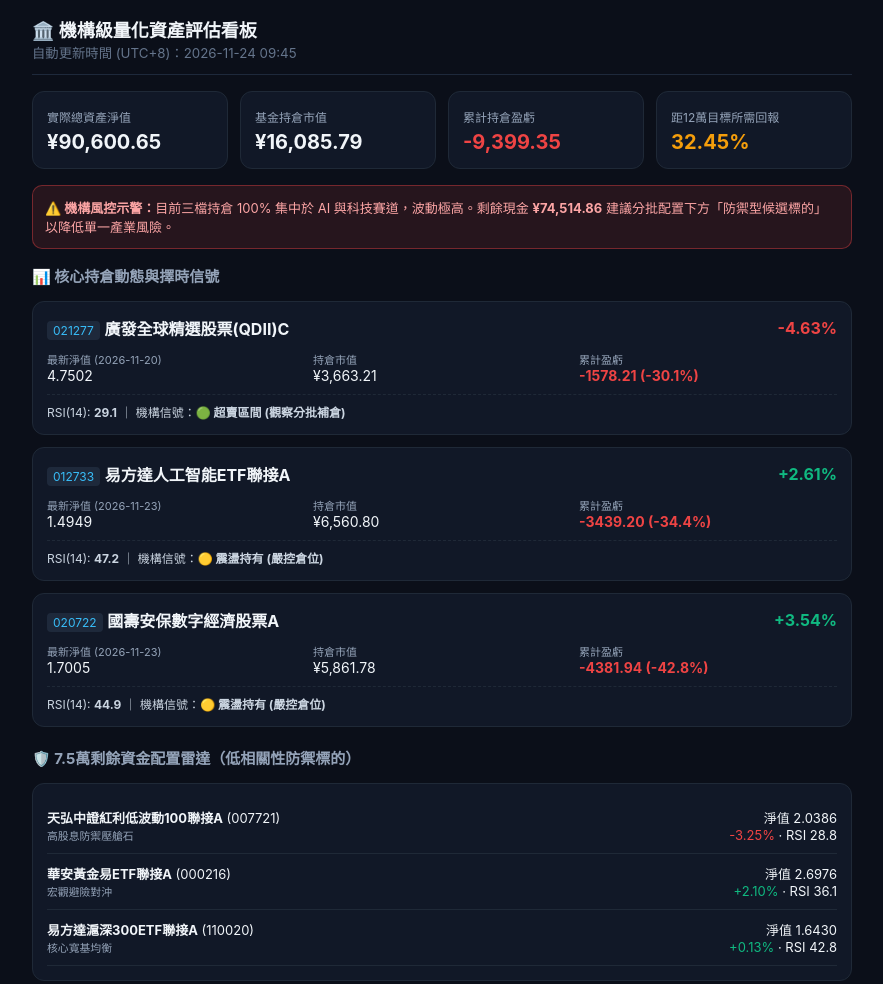
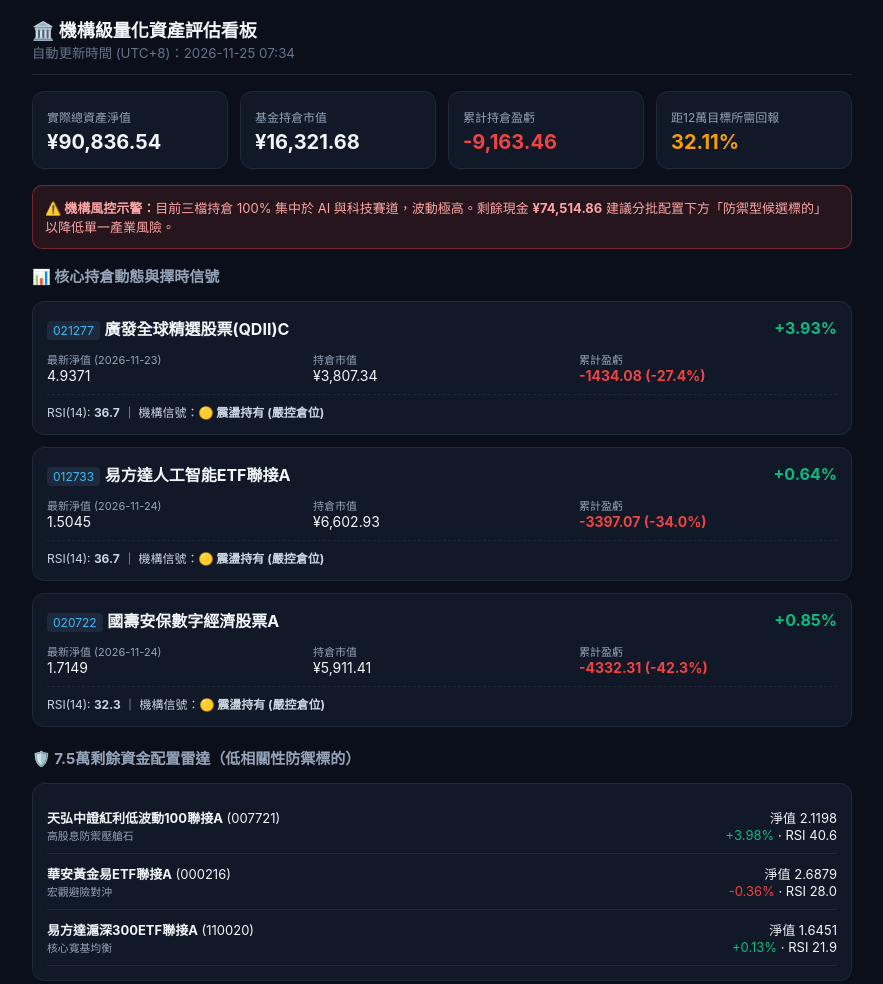
Before and after one commit to kkkkent666/My-fund-dashboard, a plain HTML site: page index.html in a window 1280 px wide. Shown: the top 984 px of the page, without its empty margins (198-1081 px from the left). Drawn offline with Linux system fonts and the light colour scheme.

Commit message:
Auto-update daily fund NAV and dashboard

```diff
--- a/index.html
+++ b/index.html
@@ -27,13 +27,13 @@
 <body>
 <div class="container">
   <div class="header">
-    <div><h2 style="margin:0;font-size:18px;">🏛️ 機構級量化資產評估看板</h2><small style="color:#64748b">自動更新時間 (UTC+8)：2026-11-24 09:45</small></div>
+    <div><h2 style="margin:0;font-size:18px;">🏛️ 機構級量化資產評估看板</h2><small style="color:#64748b">自動更新時間 (UTC+8)：2026-11-25 07:34</small></div>
   </div>
   <div class="kpi-grid">
-    <div class="kpi"><small>實際總資產淨值</small><div class="val">¥90,600.65</div></div>
-    <div class="kpi"><small>基金持倉市值</small><div class="val">¥16,085.79</div></div>
-    <div class="kpi"><small>累計持倉盈虧</small><div class="val" style="color:#ef4444">-9,399.35</div></div>
-    <div class="kpi"><small>距12萬目標所需回報</small><div class="val" style="color:#f59e0b">32.45%</div></div>
+    <div class="kpi"><small>實際總資產淨值</small><div class="val">¥90,836.54</div></div>
+    <div class="kpi"><small>基金持倉市值</small><div class="val">¥16,321.68</div></div>
+    <div class="kpi"><small>累計持倉盈虧</small><div class="val" style="color:#ef4444">-9,163.46</div></div>
+    <div class="kpi"><small>距12萬目標所需回報</small><div class="val" style="color:#f59e0b">32.11%</div></div>
   </div>
   <div class="alert-box">
     <b>⚠️ 機構風控示警：</b>目前三檔持倉 100% 集中於 AI 與科技賽道，波動極高。剩餘現金 <b>¥74,514.86</b> 建議分批配置下方「防禦型候選標的」以降低單一產業風險。
@@ -43,57 +43,57 @@
         <div class="card">
             <div class="row-between">
                 <div><span class="badge">021277</span> <strong>廣發全球精選股票(QDII)C</strong></div>
-                <span style="color:#ef4444;font-weight:bold;">-4.63%</span>
+                <span style="color:#10b981;font-weight:bold;">+3.93%</span>
             </div>
             <div class="grid-3">
-                <div><small>最新淨值 (2026-11-20)</small><div>4.7502</div></div>
-                <div><small>持倉市值</small><div>¥3,663.21</div></div>
-                <div><small>累計盈虧</small><div style="color:#ef4444;font-weight:bold;">-1578.21 (-30.1%)</div></div>
+                <div><small>最新淨值 (2026-11-23)</small><div>4.9371</div></div>
+                <div><small>持倉市值</small><div>¥3,807.34</div></div>
+                <div><small>累計盈虧</small><div style="color:#ef4444;font-weight:bold;">-1434.08 (-27.4%)</div></div>
             </div>
-            <div class="signal-bar">RSI(14): <b>29.1</b> ｜ 機構信號：<b>🟢 超賣區間 (觀察分批補倉)</b></div>
+            <div class="signal-bar">RSI(14): <b>36.7</b> ｜ 機構信號：<b>🟡 震盪持有 (嚴控倉位)</b></div>
         </div>
         <div class="card">
             <div class="row-between">
                 <div><span class="badge">012733</span> <strong>易方達人工智能ETF聯接A</strong></div>
-                <span style="color:#10b981;font-weight:bold;">+2.61%</span>
+                <span style="color:#10b981;font-weight:bold;">+0.64%</span>
             </div>
             <div class="grid-3">
-                <div><small>最新淨值 (2026-11-23)</small><div>1.4949</div></div>
-                <div><small>持倉市值</small><div>¥6,560.80</div></div>
-                <div><small>累計盈虧</small><div style="color:#ef4444;font-weight:bold;">-3439.20 (-34.4%)</div></div>
+                <div><small>最新淨值 (2026-11-24)</small><div>1.5045</div></div>
+                <div><small>持倉市值</small><div>¥6,602.93</div></div>
+                <div><small>累計盈虧</small><div style="color:#ef4444;font-weight:bold;">-3397.07 (-34.0%)</div></div>
             </div>
-            <div class="signal-bar">RSI(14): <b>47.2</b> ｜ 機構信號：<b>🟡 震盪持有 (嚴控倉位)</b></div>
+            <div class="signal-bar">RSI(14): <b>36.7</b> ｜ 機構信號：<b>🟡 震盪持有 (嚴控倉位)</b></div>
         </div>
         <div class="card">
             <div class="row-between">
                 <div><span class="badge">020722</span> <strong>國壽安保數字經濟股票A</strong></div>
-                <span style="color:#10b981;font-weight:bold;">+3.54%</span>
+                <span style="color:#10b981;font-weight:bold;">+0.85%</span>
             </div>
             <div class="grid-3">
-                <div><small>最新淨值 (2026-11-23)</small><div>1.7005</div></div>
-                <div><small>持倉市值</small><div>¥5,861.78</div></div>
-                <div><small>累計盈虧</small><div style="color:#ef4444;font-weight:bold;">-4381.94 (-42.8%)</div></div>
+                <div><small>最新淨值 (2026-11-24)</small><div>1.7149</div></div>
+                <div><small>持倉市值</small><div>¥5,911.41</div></div>
+                <div><small>累計盈虧</small><div style="color:#ef4444;font-weight:bold;">-4332.31 (-42.3%)</div></div>
             </div>
-            <div class="signal-bar">RSI(14): <b>44.9</b> ｜ 機構信號：<b>🟡 震盪持有 (嚴控倉位)</b></div>
+            <div class="signal-bar">RSI(14): <b>32.3</b> ｜ 機構信號：<b>🟡 震盪持有 (嚴控倉位)</b></div>
         </div>
   <h3 style="font-size:15px;color:#94a3b8;margin-top:20px;">🛡️ 7.5萬剩餘資金配置雷達（低相關性防禦標的）</h3>
   <div class="card">
         <div class="watch-item">
             <div><strong>天弘中證紅利低波動100聯接A</strong> (007721)<br><small style="color:#94a3b8">高股息防禦壓艙石</small></div>
-            <div style="text-align:right">淨值 2.0386<br><span style="color:#ef4444">-3.25%</span> · RSI 28.8</div>
+            <div style="text-align:right">淨值 2.1198<br><span style="color:#10b981">+3.98%</span> · RSI 40.6</div>
         </div>
         <div class="watch-item">
             <div><strong>華安黃金易ETF聯接A</strong> (000216)<br><small style="color:#94a3b8">宏觀避險對沖</small></div>
-            <div style="text-align:right">淨值 2.6976<br><span style="color:#10b981">+2.10%</span> · RSI 36.1</div>
+            <div style="text-align:right">淨值 2.6879<br><span style="color:#ef4444">-0.36%</span> · RSI 28.0</div>
         </div>
         <div class="watch-item">
             <div><strong>易方達滬深300ETF聯接A</strong> (110020)<br><small style="color:#94a3b8">核心寬基均衡</small></div>
-            <div style="text-align:right">淨值 1.6430<br><span style="color:#10b981">+0.13%</span> · RSI 42.8</div>
+            <div style="text-align:right">淨值 1.6451<br><span style="color:#10b981">+0.13%</span> · RSI 21.9</div>
         </div></div>
   <button class="btn" onclick="copyForGemini()">📋 一鍵複製今日最新數據（貼給 Gemini 分析）</button>
 </div>
 <script>
-const latestData = {"updated_at": "2026-11-24 09:45", "total_capital_initial": 100000.0, "target_capital": 120000.0, "current_net_worth": 90600.65, "fund_market_value": 16085.79, "cash_remaining": 74514.86, "cumulative_pnl": -9399.35, "today_estimated_pnl": 189.45, "gap_to_120k": 29399.35, "required_return_pct": 32.45, "holdings": [{"code": "021277", "name": "廣發全球精選股票(QDII)C", "tag": "全球科技QDII", "nav": 4.7502, "nav_date": "2026-11-20", "daily_pct": -4.63, "value": 3663.21, "cost": 5241.42, "pnl": -1578.21, "pnl_pct": -30.11, "rsi": 29.1, "signal": "🟢 超賣區間 (觀察分批補倉)"}, {"code": "012733", "name": "易方達人工智能ETF聯接A", "tag": "A股AI算力", "nav": 1.4949, "nav_date": "2026-11-23", "daily_pct": 2.61, "value": 6560.8, "cost": 10000.0, "pnl": -3439.2, "pnl_pct": -34.39, "rsi": 47.2, "signal": "🟡 震盪持有 (嚴控倉位)"}, {"code": "020722", "name": "國壽安保數字經濟股票A", "tag": "硬科技動能", "nav": 1.7005, "nav_date": "2026-11-23", "daily_pct": 3.54, "value": 5861.78, "cost": 10243.72, "pnl": -4381.94, "pnl_pct": -42.78, "rsi": 44.9, "signal": "🟡 震盪持有 (嚴控倉位)"}], "defensive_watchlist": [{"code": "007721", "name": "天弘中證紅利低波動100聯接A", "role": "高股息防禦壓艙石", "nav": 2.0386, "daily_pct": -3.25, "rsi": 28.8}, {"code": "000216", "name": "華安黃金易ETF聯接A", "role": "宏觀避險對沖", "nav": 2.6976, "daily_pct": 2.1, "rsi": 36.1}, {"code": "110020", "name": "易方達滬深300ETF聯接A", "role": "核心寬基均衡", "nav": 1.643, "daily_pct": 0.13, "rsi": 42.8}]};
+const latestData = {"updated_at": "2026-11-25 07:34", "total_capital_initial": 100000.0, "target_capital": 120000.0, "current_net_worth": 90836.54, "fund_market_value": 16321.68, "cash_remaining": 74514.86, "cumulative_pnl": -9163.46, "today_estimated_pnl": 235.78, "gap_to_120k": 29163.46, "required_return_pct": 32.11, "holdings": [{"code": "021277", "name": "廣發全球精選股票(QDII)C", "tag": "全球科技QDII", "nav": 4.9371, "nav_date": "2026-11-23", "daily_pct": 3.93, "value": 3807.34, "cost": 5241.42, "pnl": -1434.08, "pnl_pct": -27.36, "rsi": 36.7, "signal": "🟡 震盪持有 (嚴控倉位)"}, {"code": "012733", "name": "易方達人工智能ETF聯接A", "tag": "A股AI算力", "nav": 1.5045, "nav_date": "2026-11-24", "daily_pct": 0.64, "value": 6602.93, "cost": 10000.0, "pnl": -3397.07, "pnl_pct": -33.97, "rsi": 36.7, "signal": "🟡 震盪持有 (嚴控倉位)"}, {"code": "020722", "name": "國壽安保數字經濟股票A", "tag": "硬科技動能", "nav": 1.7149, "nav_date": "2026-11-24", "daily_pct": 0.85, "value": 5911.41, "cost": 10243.72, "pnl": -4332.31, "pnl_pct": -42.29, "rsi": 32.3, "signal": "🟡 震盪持有 (嚴控倉位)"}], "defensive_watchlist": [{"code": "007721", "name": "天弘中證紅利低波動100聯接A", "role": "高股息防禦壓艙石", "nav": 2.1198, "daily_pct": 3.98, "rsi": 40.6}, {"code": "000216", "name": "華安黃金易ETF聯接A", "role": "宏觀避險對沖", "nav": 2.6879, "daily_pct": -0.36, "rsi": 28.0}, {"code": "110020", "name": "易方達滬深300ETF聯接A", "role": "核心寬基均衡", "nav": 1.6451, "daily_pct": 0.13, "rsi": 21.9}]};
 function copyForGemini() {
   const prompt = "這是我今日自動更新的基金持倉與市場數據，請以專業投資經理人角度幫我評估今日變化與下一步調倉建議：\n" + JSON.stringify(latestData, null, 2);
   navigator.clipboard.writeText(prompt).then(() => alert("✅ 已複製今日最新持倉數據！請切換到 Gemini 貼上即可。"));
```
Also changed, not shown: portfolio_data.json (+37 -37 lines).
